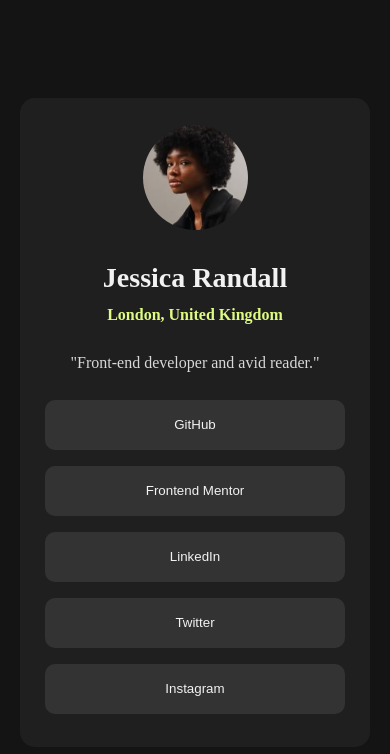
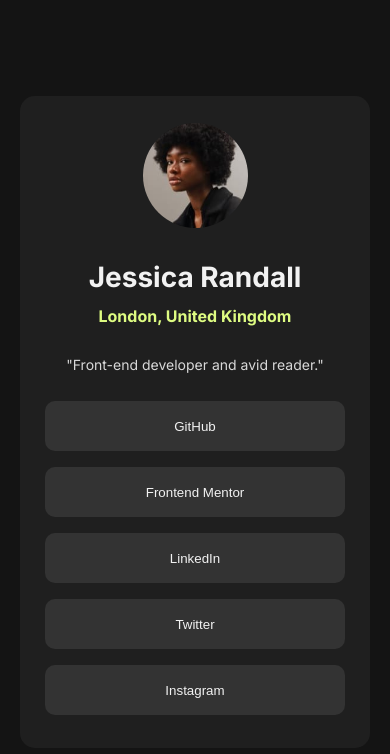
Before and after one commit to danielFernandezDj/social-links-profile-main--fontendmentor--3, a plain HTML site: page index.html in a window 390 px wide. Drawn offline with Linux system fonts and the light colour scheme.

Commit message:
Done with the Big Screen  Part

```diff
--- a/index.html
+++ b/index.html
@@ -7,8 +7,12 @@
   <link rel="icon" type="image/png" sizes="32x32" href="./assets/images/favicon-32x32.png">
   <link rel="stylesheet" href="./styles.css">
   <title>Frontend Mentor | Social links profile</title>
+  <link rel="preconnect" href="https://fonts.googleapis.com">
+  <link rel="preconnect" href="https://fonts.gstatic.com" crossorigin>
+  <link href="https://fonts.googleapis.com/css2?family=Inter:wght@100..900&display=swap" rel="stylesheet">
 </head>
 <!-- TODO: Change the "Fonts" and edit the "README" -->
+
 <body>
   <main>
 
--- a/styles.css
+++ b/styles.css
@@ -1,6 +1,10 @@
 * {
     box-sizing: border-box;
     margin: auto;
+}
+
+h1, h4, p {
+    font-family: "Inter", sans-serif;
 }
 
 
@@ -122,6 +126,7 @@
     }
 
     #main-section p {
+        font-size: 14px;
         margin: 10px;
         margin-bottom: 20px;
         color: rgb(216, 216, 216);
```
Lines whose indentation alone changed are shown as unchanged.
